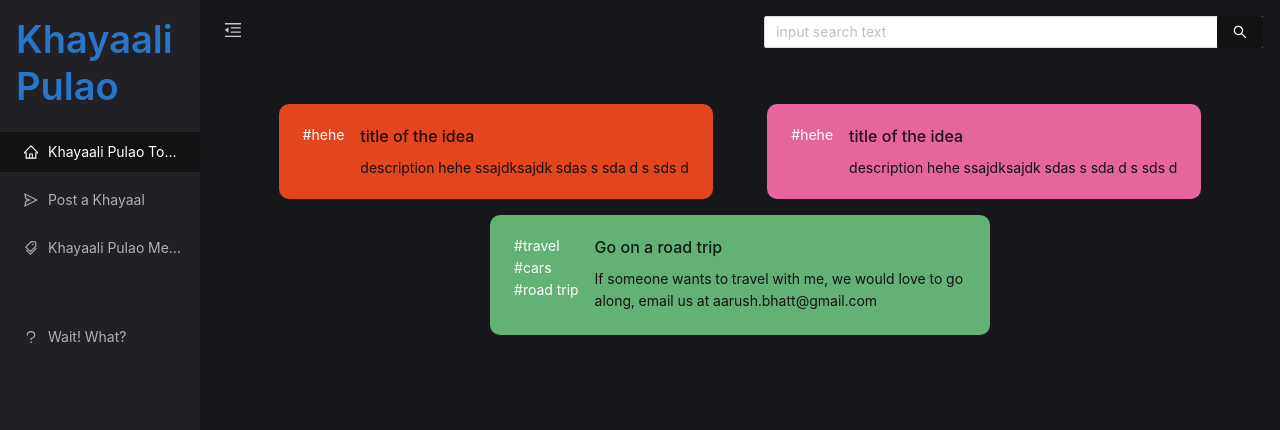
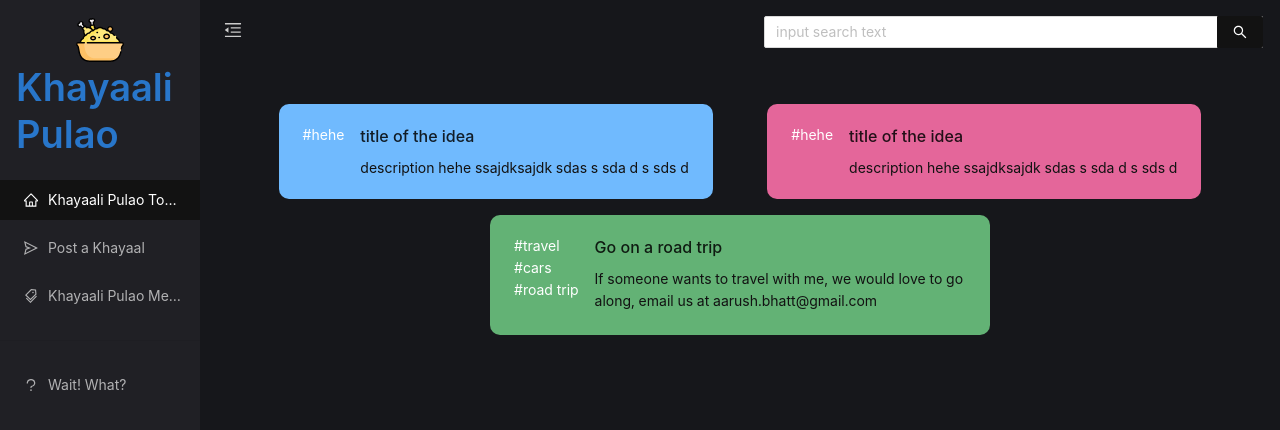
Before and after one commit to sloorush/khayaali-pulao, a React (Create React App) app: page / in a window 1280 px wide. Shown: the top 430 px of the page. Built offline with nearby package versions, Linux system fonts and the light colour scheme.

Commit message:
added logo

```diff
--- a/src/App.js
+++ b/src/App.js
@@ -11,6 +11,7 @@ import {
 } from "@ant-design/icons";
 import Home from "./pages/home/home";
 import About from "./pages/about/about";
+import logoColored from "./images/biryani-color.svg";
 
 const { Header, Sider, Content } = Layout;
 const { Search } = Input;
@@ -38,13 +39,11 @@ const App = () => {
     const randomColor = () => {
         const colors = [
             "#FBD71E",
-            "#E3451F",
             "#70BAFE",
             "#ff866e",
             "#F7C61B",
             "#63B275",
             "#2876CA",
-            "#784BC1",
             "#E4669A",
             "#F1AD45",
             "#77DCC6",
@@ -66,14 +65,25 @@ const App = () => {
                             level={2}
                             style={{ color: randomColor() }}
                             className="logo"
+                            onClick={onHomeClick}
                         >
-                            KP
+                            <img
+                                className="logo-img"
+                                alt={logoColored}
+                                src={logoColored}
+                            />
                         </Typography.Title>
                     ) : (
                         <Typography.Title
                             style={{ color: randomColor() }}
                             className="logo"
+                            onClick={onHomeClick}
                         >
+                            <img
+                                className="logo-img"
+                                alt={logoColored}
+                                src={logoColored}
+                            />
                             Khayaali Pulao
                         </Typography.Title>
                     )}
--- a/src/components/ideaCard/ideaCard.jsx
+++ b/src/components/ideaCard/ideaCard.jsx
@@ -10,13 +10,11 @@ const IdeaCard = ({ title, description, tags = ["hehe"] }) => {
     const randomColor = () => {
         const colors = [
             "#FBD71E",
-            "#E3451F",
             "#70BAFE",
             "#ff866e",
             "#F7C61B",
             "#63B275",
             "#2876CA",
-            "#784BC1",
             "#E4669A",
             "#F1AD45",
             "#77DCC6",
--- a/src/index.css
+++ b/src/index.css
@@ -9,8 +9,9 @@ body {
 }
 
 .logo {
-    color: #63b275;
     margin: 16px;
+    display: flex;
+    flex-direction: column;
 }
 .trigger:hover {
     color: #fff;
@@ -29,3 +30,7 @@ body {
     background: #16171b;
     color: #fff;
 }
+
+.logo-img {
+    height: 3rem;
+}
--- a/src/pages/about/about.jsx
+++ b/src/pages/about/about.jsx
@@ -5,13 +5,11 @@ const About = () => {
     const randomColor = () => {
         const colors = [
             "#FBD71E",
-            "#E3451F",
             "#70BAFE",
             "#ff866e",
             "#F7C61B",
             "#63B275",
             "#2876CA",
-            "#784BC1",
             "#E4669A",
             "#F1AD45",
             "#77DCC6",
```
Also changed, not shown: src/images/biryani-color.svg (added), src/images/biryani.svg (added).
